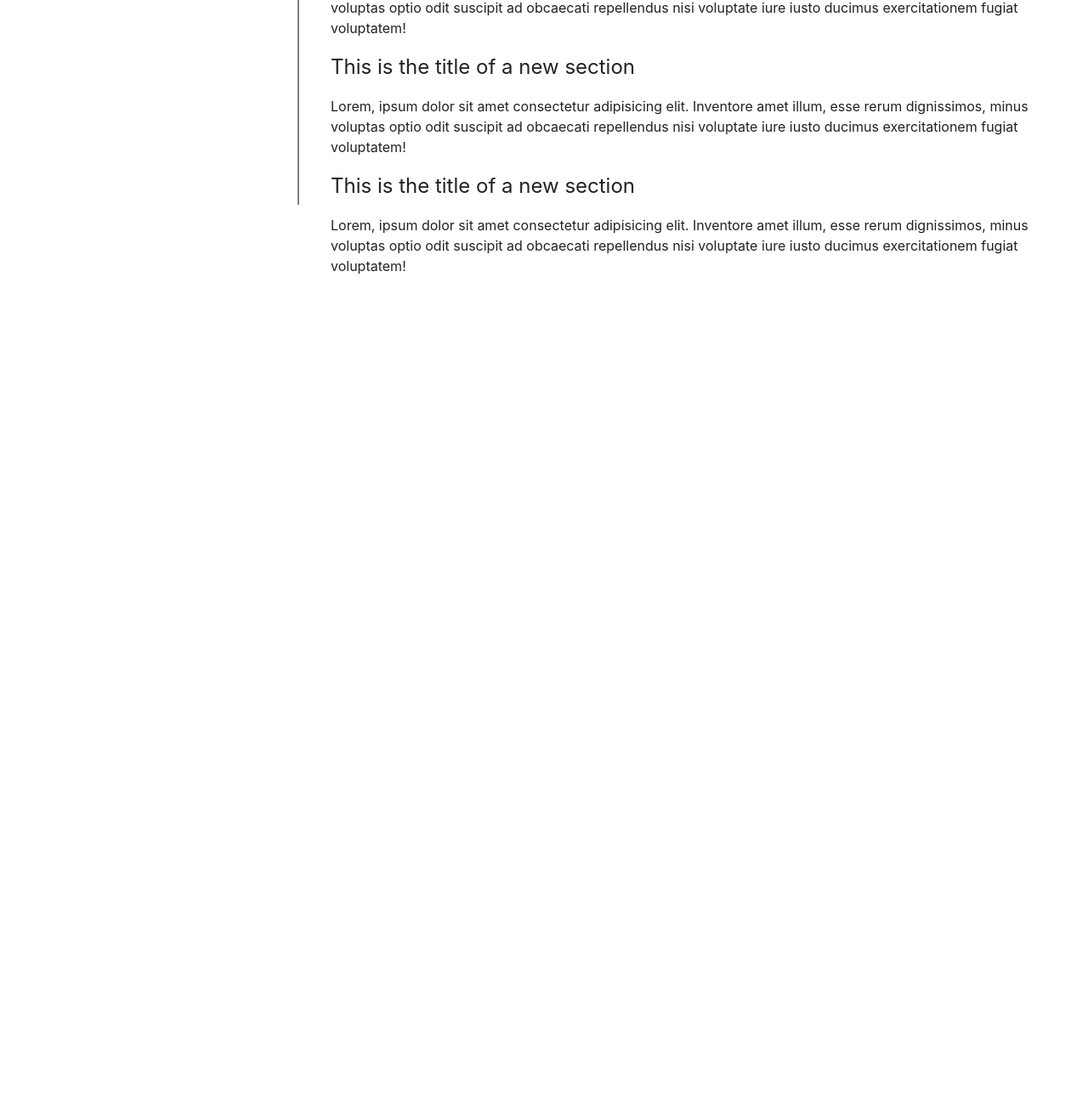
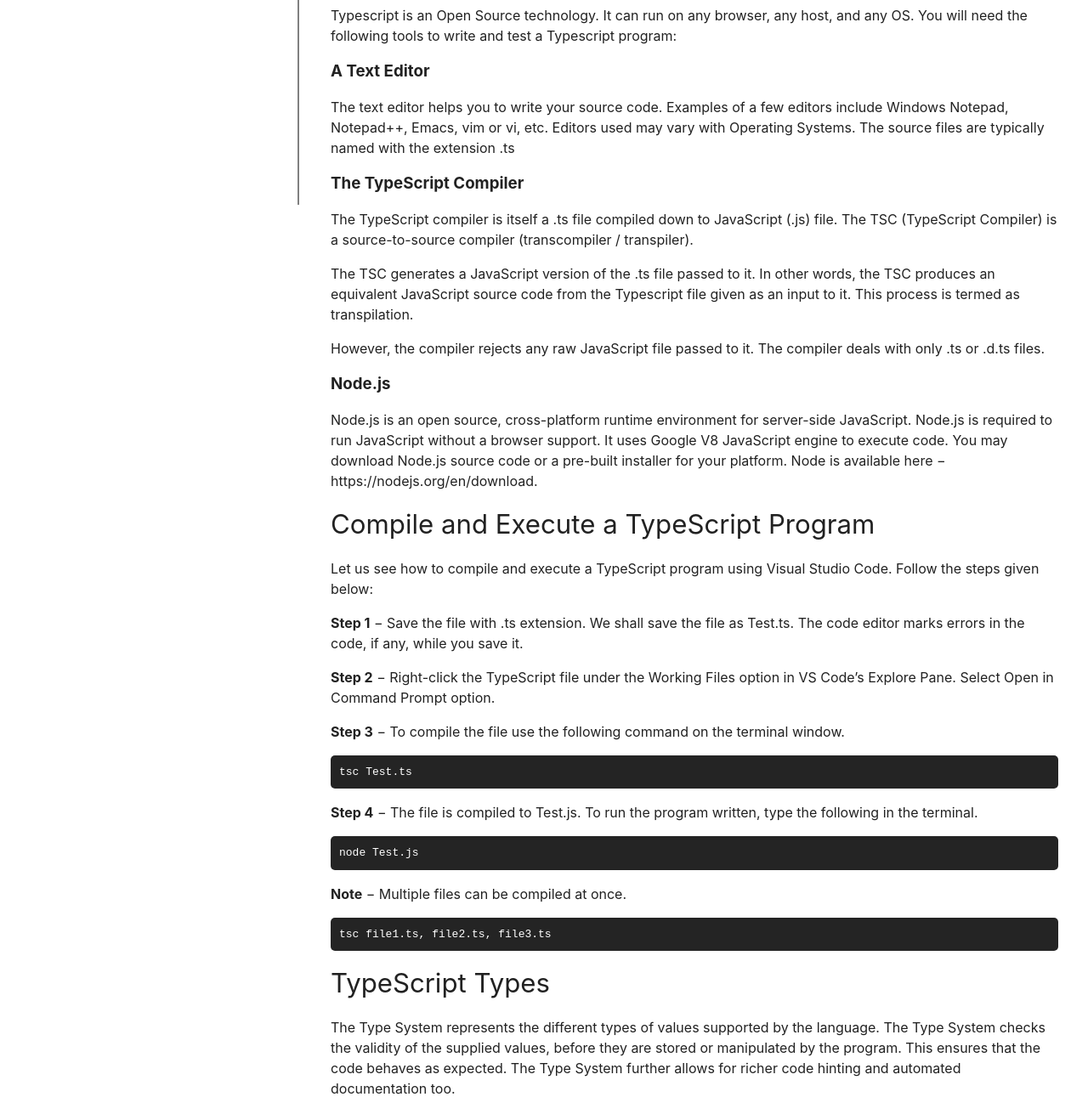
Before and after one commit to OnixFang/technicaldocumentationpage, a website: page index.html in a window 1280 px wide. Shown: the part 559-1850 px from the top of the page at 85% size. Before the commit the page ends 920 px from the top, so only its background shows below. Drawn offline with Linux system fonts and the light colour scheme.

Commit message:
Fix layout and add initial content

```diff
--- a/css/main.css
+++ b/css/main.css
@@ -10,7 +10,7 @@ html {
 }
 
 #navbar {
-  position: absolute;
+  position: fixed;
   top: 0;
   left: 0;
   width: 350px;
@@ -55,6 +55,14 @@ h2 {
   font-weight: normal;
 }
 
+code {
+  display: block;
+  padding: 10px;
+  color: white;
+  background-color: rgb(36, 36, 36);
+  border-radius: 5px;
+}
+
 @media(max-width: 900px) {
   #navbar {
     width: 200px;
--- a/index.html
+++ b/index.html
@@ -14,29 +14,36 @@
 
 <body>
   <nav id="navbar">
-    <header>Topics</header>
-    <a class="nav-link" href="#introduction">Introduction</a>
-    <a class="nav-link" href="#what_is_typescript">Topic link</a>
-    <a class="nav-link" href="#">Topic link</a>
-    <a class="nav-link" href="#">Topic link</a>
-    <a class="nav-link" href="#">Topic link</a>
+    <header>Quick links</header>
+    <a class="nav-link" href="#Introduction">Introduction</a>
+    <a class="nav-link" href="#What_is_TypeScript?">What is TypeScript?</a>
+    <a class="nav-link" href="#Local_Environment_Setup">Local Environment Setup</a>
+    <a class="nav-link" href="#Compile_and_Execute_a_TypeScript_Program">Compile and Execute a TypeScript Program</a>
+    <a class="nav-link" href="#TypeScript_Types">TypeScript Types</a>
   </nav>
 
   <main id="main-doc">
     <header>
       <h1>TypeScript Documentation</h1>
     </header>
-    <section id="introduction" class="main-section">
+    <section id="Introduction" class="main-section">
+      <header>
         <h2>Introduction</h2>
+      </header>
+      <article>
         <p> JavaScript was introduced as a language for the client side. The development of Node.js has marked
           JavaScript as an emerging server-side technology too. However, as JavaScript code grows, it tends to get
           messier, making it difficult to maintain and reuse the code. Moreover, its failure to embrace the features
           of Object Orientation, strong type checking and compile-time error checks prevents JavaScript from
           succeeding at the enterprise level as a full-fledged server-side technology. TypeScript was presented to
           bridge this gap. </p>
+      </article>
     </section>
-    <section id="what_is_typescript" class="main-section">
+    <section id="What_is_TypeScript?" class="main-section">
+      <header>
         <h2>What is TypeScript?</h2>
+      </header>
+      <article>
         <p>By definition, “TypeScript is JavaScript for application-scale development.”</p>
         <p>
           TypeScript is a strongly typed, object oriented, compiled language. It was designed by Anders Hejlsberg
@@ -44,30 +51,85 @@
           superset of JavaScript compiled to JavaScript. In other words, TypeScript is JavaScript plus some additional
           features.
         </p>
+      </article>
     </section>
-    <section class="main-section">
-      <h2>This is the title of a new section</h2>
-      <p>
-        Lorem, ipsum dolor sit amet consectetur adipisicing elit. Inventore amet illum, esse rerum dignissimos,
-        minus voluptas optio odit suscipit ad obcaecati repellendus nisi voluptate iure iusto ducimus exercitationem
-        fugiat voluptatem!
-      </p>
+    <section id="Local_Environment_Setup" class="main-section">
+      <header>
+        <h2>Local Environment Setup</h2>
+      </header>
+      <article>
+        <p>Typescript is an Open Source technology. It can run on any browser, any host, and any OS. You will need the
+          following tools to write and test a Typescript program:</p>
+
+        <h3>A Text Editor</h3>
+        <p> The text editor helps you to write your source code. Examples of a few editors include Windows Notepad,
+          Notepad++, Emacs, vim or vi, etc. Editors used may vary with Operating Systems. The source files are typically
+          named with the extension .ts</p>
+
+        <h3>The TypeScript Compiler</h3>
+        <p>The TypeScript compiler is itself a .ts file compiled down to JavaScript (.js) file. The TSC (TypeScript
+          Compiler) is a source-to-source compiler (transcompiler / transpiler).</p>
+
+        <p>The TSC generates a JavaScript version of the .ts file passed to it. In other words, the TSC produces an
+          equivalent JavaScript source code from the Typescript file given as an input to it. This process is termed as
+          transpilation.</p>
+
+        <p>However, the compiler rejects any raw JavaScript file passed to it. The compiler deals with only .ts or .d.ts
+          files.</p>
+
+        <h3>Node.js</h3>
+        <p>Node.js is an open source, cross-platform runtime environment for server-side JavaScript. Node.js is required
+          to run JavaScript without a browser support. It uses Google V8 JavaScript engine to execute code. You may
+          download Node.js source code or a pre-built installer for your platform. Node is available here −
+          https://nodejs.org/en/download.</p>
+      </article>
     </section>
-    <section class="main-section">
-      <h2>This is the title of a new section</h2>
-      <p>
-        Lorem, ipsum dolor sit amet consectetur adipisicing elit. Inventore amet illum, esse rerum dignissimos,
-        minus voluptas optio odit suscipit ad obcaecati repellendus nisi voluptate iure iusto ducimus exercitationem
-        fugiat voluptatem!
-      </p>
+    <section id="Compile_and_Execute_a_TypeScript_Program" class="main-section">
+      <header>
+        <h2>Compile and Execute a TypeScript Program</h2>
+      </header>
+      <article>
+        <p>Let us see how to compile and execute a TypeScript program using Visual Studio Code. Follow the steps given
+          below:</p>
+
+        <p><strong>Step 1</strong> − Save the file with .ts extension. We shall save the file as Test.ts. The code
+          editor marks errors in the code, if any, while you save it.</p>
+
+        <p><strong>Step 2</strong> − Right-click the TypeScript file under the Working Files option in VS Code’s Explore
+          Pane. Select Open in Command Prompt option.</p>
+
+        <p><strong>Step 3</strong> − To compile the file use the following command on the terminal window.</p>
+
+        <code>tsc Test.ts</code>
+
+        <p><strong>Step 4</strong> − The file is compiled to Test.js. To run the program written, type the following in
+          the terminal.</p>
+
+        <code>node Test.js</code>
+
+        <p><strong>Note</strong> − Multiple files can be compiled at once.</p>
+
+        <code>tsc file1.ts, file2.ts, file3.ts</code>
+      </article>
     </section>
-    <section class="main-section">
-      <h2>This is the title of a new section</h2>
-      <p>
-        Lorem, ipsum dolor sit amet consectetur adipisicing elit. Inventore amet illum, esse rerum dignissimos,
-        minus voluptas optio odit suscipit ad obcaecati repellendus nisi voluptate iure iusto ducimus exercitationem
-        fugiat voluptatem!
-      </p>
+    <section id="TypeScript_Types" class="main-section">
+      <header>
+        <h2>TypeScript Types</h2>
+      </header>
+      <article>
+        <p>The Type System represents the different types of values supported by the language. The Type System checks
+          the validity of the supplied values, before they are stored or manipulated by the program. This ensures that
+          the code behaves as expected. The Type System further allows for richer code hinting and automated
+          documentation too.</p>
+
+        <p>TypeScript provides data types as a part of its optional Type System. The data type classification is as
+          given below:</p>
+        <ul>
+          <li><strong>Any</strong>: the super tpe of all data types.</li>
+          <li><strong>Built-in types</strong>: include number, string, boolean, void, null and undefined.</li>
+          <li><strong>User-defined types</strong>: include Arrays, Enums, Classes, Interfaces, etc.</li>
+        </ul>
+      </article>
     </section>
   </main>
 
```
Lines whose indentation alone changed are shown as unchanged.
